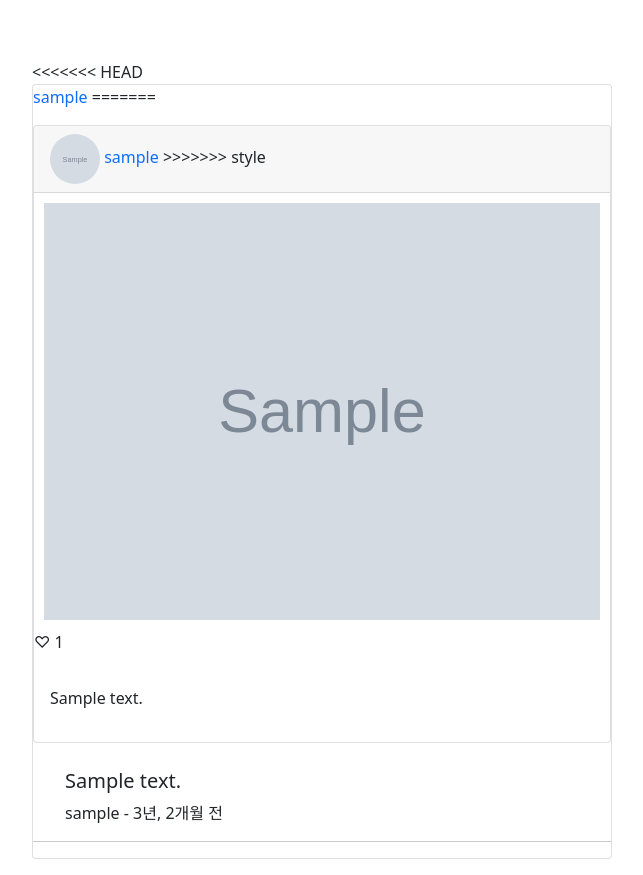
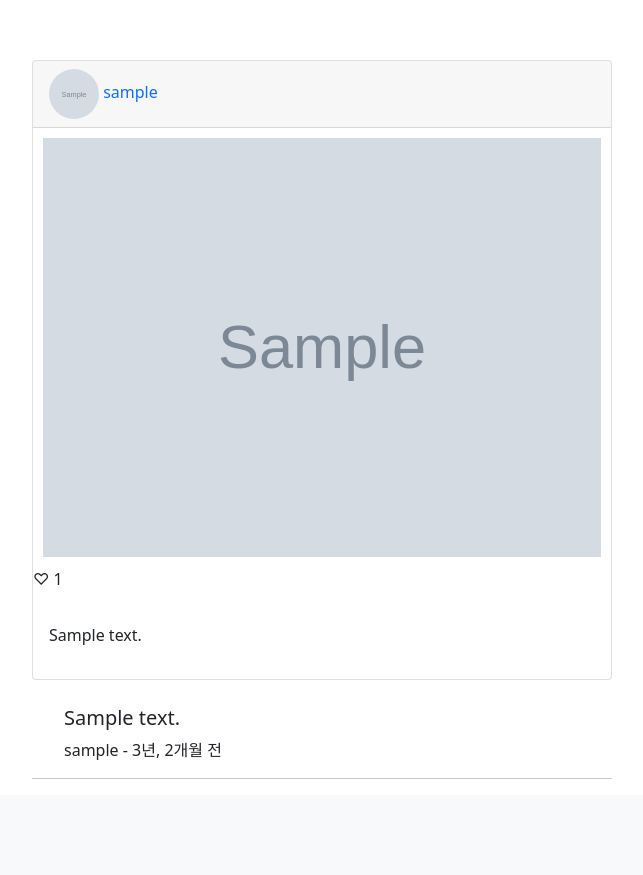
Before and after one commit to choice44/bootsCampStrap, a Django app: page /tweet/detail/1 in a window 1280 px wide. Shown: the part 56-931 px from the top of the page, without its empty margins (308-951 px from the left). After the commit the page ends 835 px from the top, so only its background shows below. Run offline with Django 4.2, Linux system fonts and the light colour scheme; tables that the repository leaves empty hold one stand-in row (values such as "Sample post"); grey boxes marked "Sample" are stand-in pictures.

Commit message:
modify style missing with not commit

```diff
--- a/templates/tweet/detail_tweet.html
+++ b/templates/tweet/detail_tweet.html
@@ -25,11 +25,6 @@
             {% endif %}
         </div>
         <!--컬럼 본문-->
-<<<<<<< HEAD
-        <div class="card mb-3">
-            <p class="card-text">
-                <a href ="{% url 'my_page' detail.user.id %}" style="text-decoration-line: none;">{{ detail.user }}</a>
-=======
         <div class="card mb-3">
             <p class="card-header">
                 <a href ="{% url 'my_page' detail.user.id %}" style="text-decoration-line: none;">
@@ -42,7 +37,6 @@
                     >
                     {{ detail.user }}
                 </a>
->>>>>>> style
             </p>
             {% if detail.image %}
                 <img
--- a/templates/tweet/home.html
+++ b/templates/tweet/home.html
@@ -48,10 +48,6 @@
         <!--컬럼 본문-->
         {% for tw in all_tweet %}
         <div class="card mb-3">
-<<<<<<< HEAD
-            <p class="card-header">
-                        <a href ="{% url 'my_page' tw.user.id %}" style="text-decoration-line: none;">{{ tw.user }}</a>
-=======
                     <p class="card-header">
                         <a href ="{% url 'my_page' tw.user.id %}" style="text-decoration-line: none;">
                             <img
@@ -63,7 +59,6 @@
                             >
                             {{ tw.user }}
                         </a>
->>>>>>> style
                     </p>
             {% if tw.image %}
                 <a href='{% url 'detail' tw.id %}'>
```
